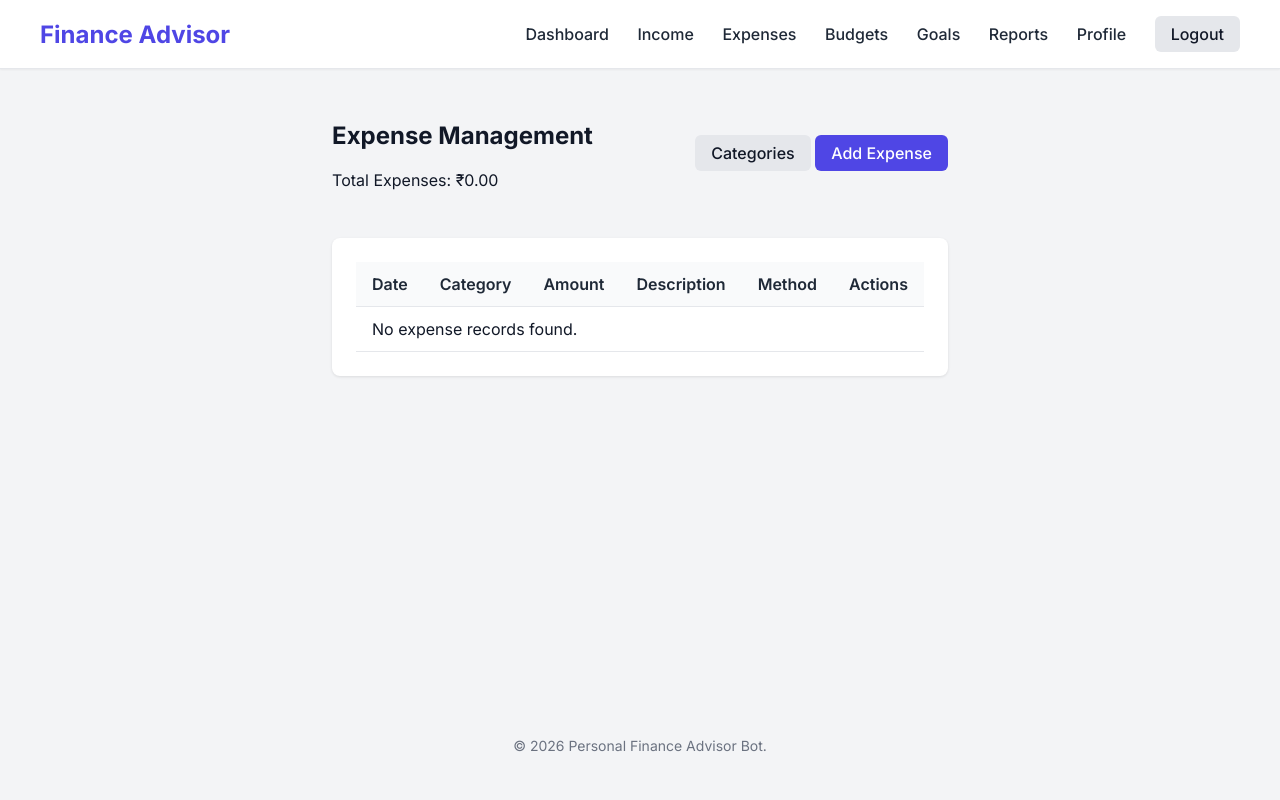
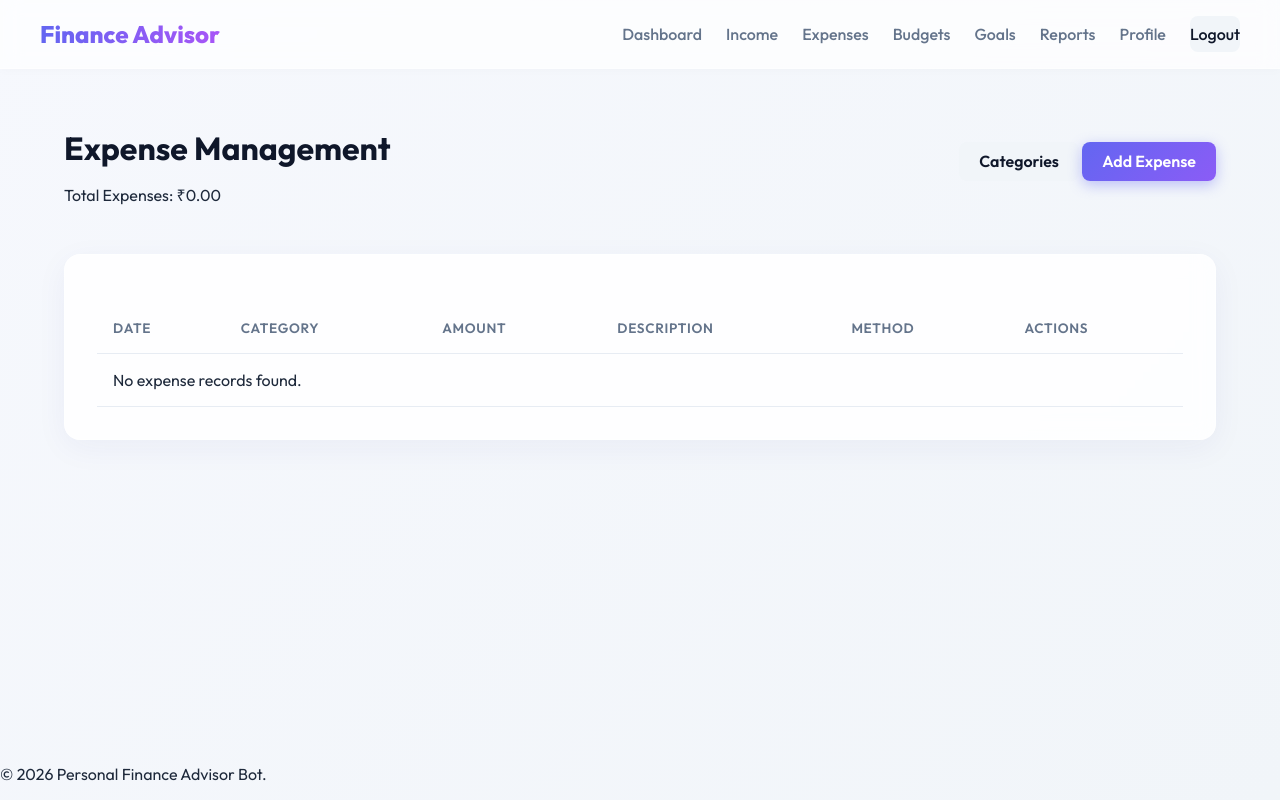
Before and after one commit to kirtidtamboli/personal-finance-advisor-bot, a Flask app: page /expenses/ in a window 1280 px wide. Run offline with Flask 3, Linux system fonts and the light colour scheme; the visitor is signed in with stand-in values (Sample User, id 1); data that the repository does not hold is empty.

Commit message:
feat: add 12 default expense categories and revamp UI/UX design with responsive grid

```diff
--- a/app/static/css/style.css
+++ b/app/static/css/style.css
@@ -1,22 +1,26 @@
 /* Base Styles */
+@import url('https://fonts.googleapis.com/css2?family=Outfit:wght@300;400;500;600;700;800&display=swap');
+
 :root {
-    --primary-color: #4f46e5;
-    --primary-hover: #4338ca;
-    --secondary-color: #1f2937;
-    --bg-color: #f3f4f6;
-    --card-bg: #ffffff;
-    --text-main: #111827;
-    --text-muted: #6b7280;
+    --primary-color: #6366f1;
+    --primary-hover: #4f46e5;
+    --secondary-color: #0f172a;
+    --bg-gradient: linear-gradient(135deg, #f6f8fd 0%, #f1f5f9 100%);
+    --card-bg: rgba(255, 255, 255, 0.85);
+    --text-main: #1e293b;
+    --text-muted: #64748b;
     --success: #10b981;
     --danger: #ef4444;
-    --border-color: #e5e7eb;
+    --border-color: rgba(226, 232, 240, 0.8);
+    --glass-shadow: 0 8px 32px 0 rgba(31, 38, 135, 0.05);
+    --glass-border: 1px solid rgba(255, 255, 255, 0.4);
 }
 
 body {
-    font-family: 'Inter', sans-serif;
+    font-family: 'Outfit', sans-serif;
     margin: 0;
     padding: 0;
-    background-color: var(--bg-color);
+    background: var(--bg-gradient);
     color: var(--text-main);
     display: flex;
     flex-direction: column;
@@ -25,10 +29,14 @@ body {
 
 /* Navbar */
 .navbar {
-    background-color: var(--card-bg);
-    border-bottom: 1px solid var(--border-color);
+    background: rgba(255, 255, 255, 0.7);
+    backdrop-filter: blur(10px);
+    border-bottom: var(--glass-border);
     padding: 1rem 2rem;
-    box-shadow: 0 1px 2px rgba(0,0,0,0.05);
+    box-shadow: 0 2px 10px rgba(0,0,0,0.02);
+    position: sticky;
+    top: 0;
+    z-index: 1000;
 }
 
 .nav-container {
@@ -37,59 +45,108 @@ body {
     display: flex;
     justify-content: space-between;
     align-items: center;
+    flex-wrap: wrap;
 }
 
 .nav-logo {
     font-size: 1.5rem;
-    font-weight: 700;
-    color: var(--primary-color);
+    font-weight: 800;
+    background: linear-gradient(to right, #6366f1, #a855f7);
+    -webkit-background-clip: text;
+    -webkit-text-fill-color: transparent;
     text-decoration: none;
 }
 
+.nav-links {
+    display: flex;
+    align-items: center;
+    gap: 1.5rem;
+    flex-wrap: wrap;
+}
+
 .nav-links a {
-    margin-left: 1.5rem;
     text-decoration: none;
-    color: var(--secondary-color);
+    color: var(--text-muted);
     font-weight: 500;
-    transition: color 0.3s;
+    transition: all 0.3s ease;
+    padding: 0.5rem 0;
+    position: relative;
 }
 
 .nav-links a:hover {
     color: var(--primary-color);
 }
 
+.nav-links a::after {
+    content: '';
+    position: absolute;
+    width: 0;
+    height: 2px;
+    bottom: 0;
+    left: 0;
+    background: linear-gradient(to right, #6366f1, #a855f7);
+    transition: width 0.3s ease;
+}
+
+.nav-links a:hover::after {
+    width: 100%;
+}
+
+.nav-links a.btn::after {
+    display: none; /* No underline on buttons */
+}
+
 /* Buttons */
 .btn {
-    padding: 0.5rem 1rem;
-    border-radius: 0.375rem;
-    font-weight: 500;
+    padding: 0.6rem 1.25rem;
+    border-radius: 0.5rem;
+    font-weight: 600;
     cursor: pointer;
     text-decoration: none;
     display: inline-block;
     border: none;
-    transition: background-color 0.3s;
+    transition: all 0.3s cubic-bezier(0.4, 0, 0.2, 1);
 }
 
 .btn-primary {
-    background-color: var(--primary-color);
+    background: linear-gradient(135deg, #6366f1 0%, #8b5cf6 100%);
     color: #ffffff !important;
+    box-shadow: 0 4px 14px 0 rgba(99, 102, 241, 0.39);
 }
 
 .btn-primary:hover {
-    background-color: var(--primary-hover);
+    transform: translateY(-2px);
+    box-shadow: 0 6px 20px rgba(99, 102, 241, 0.23);
 }
 
 .btn-secondary {
-    background-color: #e5e7eb;
-    color: var(--text-main) !important;
+    background-color: #f1f5f9;
+    color: var(--secondary-color) !important;
 }
 
 .btn-secondary:hover {
-    background-color: #d1d5db;
+    background-color: #e2e8f0;
+    transform: translateY(-1px);
+}
+
+.btn-danger {
+    background: linear-gradient(135deg, #ef4444 0%, #f43f5e 100%);
+    color: white !important;
+    box-shadow: 0 4px 14px 0 rgba(239, 68, 68, 0.39);
+}
+
+.btn-danger:hover {
+    transform: translateY(-2px);
+    box-shadow: 0 6px 20px rgba(239, 68, 68, 0.23);
+}
+
+.btn-sm {
+    padding: 0.4rem 0.8rem;
+    font-size: 0.875rem;
 }
 
 .btn-lg {
-    padding: 0.75rem 1.5rem;
+    padding: 0.875rem 2rem;
     font-size: 1.125rem;
 }
 
@@ -102,24 +159,29 @@ body {
 .container {
     max-width: 1200px;
     margin: 2rem auto;
-    padding: 0 1rem;
+    padding: 0 1.5rem;
     flex: 1;
+    width: 100%;
+    box-sizing: border-box;
 }
 
 /* Auth Forms */
 .auth-container {
-    max-width: 400px;
+    max-width: 420px;
     margin: 4rem auto;
     background: var(--card-bg);
-    padding: 2rem;
-    border-radius: 0.5rem;
-    box-shadow: 0 4px 6px -1px rgba(0,0,0,0.1);
+    backdrop-filter: blur(16px);
+    border: var(--glass-border);
+    padding: 2.5rem;
+    border-radius: 1rem;
+    box-shadow: var(--glass-shadow);
 }
 
 .auth-container h2 {
     margin-top: 0;
     text-align: center;
-    color: var(--text-main);
+    color: var(--secondary-color);
+    font-weight: 700;
 }
 
 .form-group {
@@ -129,177 +191,174 @@ body {
 .form-label {
     display: block;
     margin-bottom: 0.5rem;
-    font-weight: 500;
-    color: var(--text-main);
+    font-weight: 600;
+    color: var(--secondary-color);
+    font-size: 0.95rem;
 }
 
 .form-control {
     width: 100%;
-    padding: 0.75rem;
+    padding: 0.875rem;
     border: 1px solid var(--border-color);
-    border-radius: 0.375rem;
-    font-family: 'Inter', sans-serif;
+    border-radius: 0.5rem;
+    font-family: 'Outfit', sans-serif;
+    font-size: 1rem;
     box-sizing: border-box;
+    transition: all 0.3s ease;
+    background-color: #f8fafc;
 }
 
 .form-control:focus {
     outline: none;
     border-color: var(--primary-color);
-    box-shadow: 0 0 0 3px rgba(79, 70, 229, 0.1);
-}
-
-.is-invalid {
-    border-color: var(--danger);
-}
-
-.invalid-feedback {
-    color: var(--danger);
-    font-size: 0.875rem;
-    margin-top: 0.25rem;
-}
-
-.auth-footer {
-    text-align: center;
-    margin-top: 1.5rem;
-    font-size: 0.875rem;
-}
-
-.auth-footer a {
-    color: var(--primary-color);
-    text-decoration: none;
+    background-color: #ffffff;
+    box-shadow: 0 0 0 4px rgba(99, 102, 241, 0.1);
 }
 
 /* Alerts */
 .alert {
-    padding: 1rem;
+    padding: 1rem 1.5rem;
     margin-bottom: 1.5rem;
-    border-radius: 0.375rem;
+    border-radius: 0.75rem;
+    font-weight: 500;
+    display: flex;
+    align-items: center;
 }
 
-.alert-success {
-    background-color: #d1fae5;
-    color: #065f46;
-}
-
-.alert-danger {
-    background-color: #fee2e2;
-    color: #991b1b;
-}
-
-.alert-info {
-    background-color: #dbeafe;
-    color: #1e40af;
-}
-
-/* Hero Section */
-.hero {
-    text-align: center;
-    padding: 4rem 1rem;
-}
-
-.hero h1 {
-    font-size: 3rem;
-    font-weight: 800;
-    color: var(--secondary-color);
-    margin-bottom: 1rem;
-}
-
-.hero p {
-    font-size: 1.25rem;
-    color: var(--text-muted);
-    max-width: 600px;
-    margin: 0 auto 2rem auto;
-}
-
-.hero-actions {
-    display: flex;
-    justify-content: center;
-    gap: 1rem;
-}
+.alert-success { background-color: #dcfce7; color: #166534; border: 1px solid #bbf7d0; }
+.alert-danger { background-color: #fee2e2; color: #991b1b; border: 1px solid #fecaca; }
+.alert-info { background-color: #dbeafe; color: #1e40af; border: 1px solid #bfdbfe; }
 
 /* Dashboard */
 .dashboard-header {
     margin-bottom: 2rem;
 }
 
+.dashboard-header h2 {
+    font-size: 2rem;
+    color: var(--secondary-color);
+    margin-bottom: 0.5rem;
+}
+
 .dashboard-widgets {
     display: grid;
-    grid-template-columns: repeat(auto-fit, minmax(250px, 1fr));
+    grid-template-columns: repeat(auto-fit, minmax(220px, 1fr));
     gap: 1.5rem;
+    margin-bottom: 2rem;
 }
 
 .widget {
     background: var(--card-bg);
+    backdrop-filter: blur(10px);
+    border: var(--glass-border);
     padding: 1.5rem;
-    border-radius: 0.5rem;
-    box-shadow: 0 1px 3px rgba(0,0,0,0.1);
+    border-radius: 1rem;
+    box-shadow: var(--glass-shadow);
+    transition: transform 0.3s ease, box-shadow 0.3s ease;
+}
+
+.widget:hover {
+    transform: translateY(-5px);
+    box-shadow: 0 12px 40px 0 rgba(31, 38, 135, 0.1);
 }
 
 .widget h3 {
     margin-top: 0;
     font-size: 1rem;
+    font-weight: 600;
     color: var(--text-muted);
+    text-transform: uppercase;
+    letter-spacing: 0.05em;
 }
 
 .widget .amount {
-    font-size: 2rem;
+    font-size: 2.25rem;
     font-weight: 700;
     margin: 0;
-    color: var(--text-main);
-}
-
-/* Footer */
-footer {
-    text-align: center;
-    padding: 2rem;
-    color: var(--text-muted);
-    font-size: 0.875rem;
+    color: var(--secondary-color);
+    background: linear-gradient(to right, #1e293b, #475569);
+    -webkit-background-clip: text;
+    -webkit-text-fill-color: transparent;
 }
 
 /* Tables and Cards */
 .card {
     background: var(--card-bg);
-    padding: 1.5rem;
-    border-radius: 0.5rem;
-    box-shadow: 0 1px 3px rgba(0,0,0,0.1);
+    backdrop-filter: blur(10px);
+    border: var(--glass-border);
+    padding: 2rem;
+    border-radius: 1rem;
+    box-shadow: var(--glass-shadow);
     margin-bottom: 1.5rem;
+}
+
+.table-responsive {
+    overflow-x: auto;
+    -webkit-overflow-scrolling: touch;
 }
 
 .table {
     width: 100%;
     border-collapse: collapse;
+    margin-top: 1rem;
 }
 
 .table th, .table td {
-    padding: 0.75rem 1rem;
+    padding: 1rem;
     text-align: left;
     border-bottom: 1px solid var(--border-color);
+    white-space: nowrap;
 }
 
 .table th {
-    background-color: #f9fafb;
     font-weight: 600;
-    color: var(--secondary-color);
+    color: var(--text-muted);
+    text-transform: uppercase;
+    font-size: 0.85rem;
+    letter-spacing: 0.05em;
+}
+
+.table tbody tr {
+    transition: background-color 0.2s ease;
 }
 
 .table tbody tr:hover {
-    background-color: #f9fafb;
+    background-color: rgba(241, 245, 249, 0.5);
 }
 
-.btn-sm {
-    padding: 0.25rem 0.5rem;
-    font-size: 0.875rem;
+.text-center { text-align: center; }
+
+/* Responsive Grid Adjustments */
+.grid-2 {
+    display: grid;
+    grid-template-columns: 1fr 1fr;
+    gap: 2rem;
 }
 
-.btn-danger {
-    background-color: var(--danger);
-    color: white !important;
+/* Mobile Responsiveness */
+@media (max-width: 768px) {
+    .nav-container {
+        flex-direction: column;
+        gap: 1rem;
+    }
+
+    .nav-links {
+        width: 100%;
+        justify-content: center;
+        gap: 1rem;
+    }
+
+    .dashboard-header {
+        flex-direction: column;
+        align-items: flex-start !important;
+        gap: 1rem;
+    }
+
+    .grid-2 {
+        grid-template-columns: 1fr;
+    }
+
+    .card {
+        padding: 1.5rem;
+    }
 }
-
-.btn-danger:hover {
-    background-color: #dc2626;
-}
-
-.text-center {
-    text-align: center;
-}
--- a/app/templates/ai/advice.html
+++ b/app/templates/ai/advice.html
@@ -25,7 +25,7 @@
         <p>{{ advice.summary }}</p>
     </div>
 
-    <div style="display: grid; grid-template-columns: 1fr 1fr; gap: 2rem;">
+    <div class="grid-2">
         <div class="card">
             <h3>Financial Health</h3>
             <p style="font-weight: bold; color: var(--primary-color);">{{ advice.financial_health }}</p>
--- a/app/templates/dashboard/main.html
+++ b/app/templates/dashboard/main.html
@@ -31,7 +31,7 @@
     </div>
 </div>
 
-<div style="display: grid; grid-template-columns: 1fr 1fr; gap: 2rem; margin-top: 2rem;">
+<div class="grid-2" style="margin-top: 2rem;">
     <div class="card">
         <h3>Income vs Expenses</h3>
         <canvas id="incomeExpenseChart"></canvas>
@@ -44,6 +44,7 @@
 
 <div class="card" style="margin-top: 2rem;">
     <h3>Budget Utilization</h3>
+    <div class="table-responsive">
         <table class="table">
             <thead>
                 <tr>
@@ -69,9 +70,10 @@
                 <tr>
                     <td colspan="4" class="text-center">No budgets created for this month.</td>
                 </tr>
-            {% endfor %}
+                {% end for %}
             </tbody>
         </table>
+    </div>
 </div>
 
 <script src="https://cdn.jsdelivr.net/npm/chart.js"></script>
--- a/app/templates/reports/view.html
+++ b/app/templates/reports/view.html
@@ -37,7 +37,7 @@
     <p>{{ report.generated_summary }}</p>
 </div>
 
-<div style="display: grid; grid-template-columns: 1fr 1fr; gap: 2rem; margin-top: 2rem;">
+<div class="grid-2" style="margin-top: 2rem;">
     <div class="card">
         <h3>Category Breakdown</h3>
         <ul style="list-style-type: none; padding: 0;">
```
Also changed, not shown: app/services/ai_service.py (+34 -8 lines), seed_categories.py (added, +28 -0 lines). Lines whose indentation alone changed are shown as unchanged.
